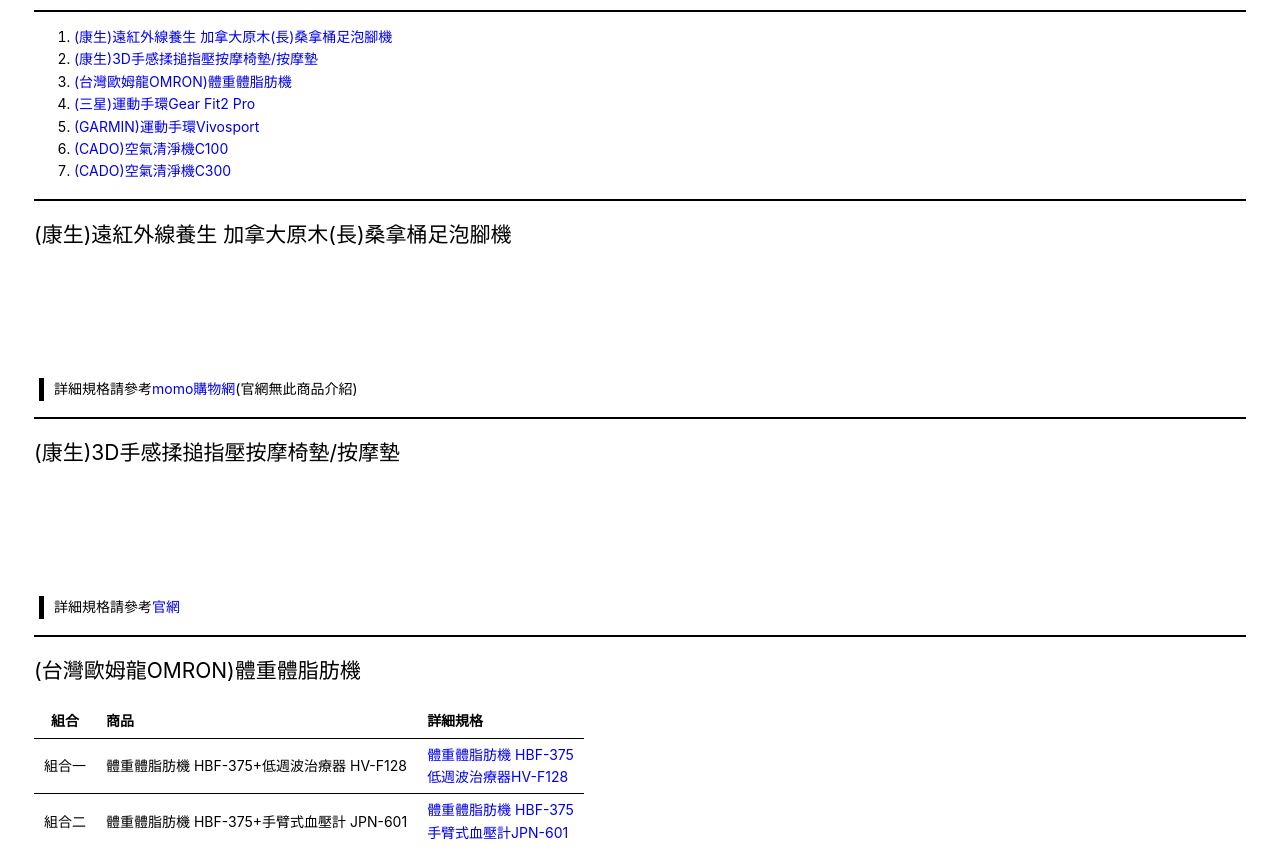
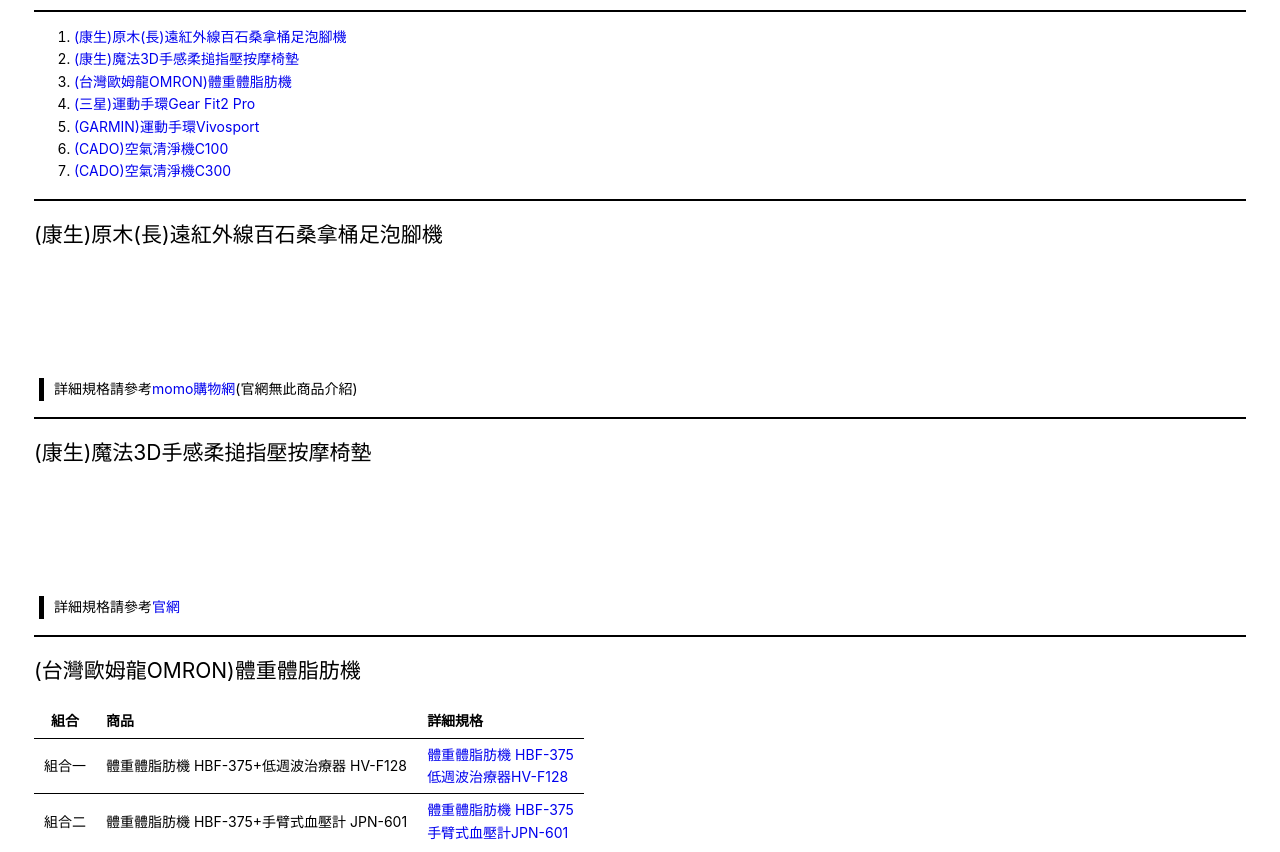
Before and after one commit to TheForceJB/theforcejb.github.io, a plain HTML site: page app/Company/wl-50/README.html in a window 1280 px wide. Shown: the top 852 px of the page. Drawn offline with nearby package versions, Linux system fonts and the light colour scheme.

Commit message:
Refactoring name of products

```diff
--- a/app/Company/wl-50/README.html
+++ b/app/Company/wl-50/README.html
@@ -23,8 +23,8 @@
     <body>
         <hr>
 <ol>
-<li><a href="#concen-foot">(康生)遠紅外線養生 加拿大原木(長)桑拿桶足泡腳機</a></li>
-<li><a href="#concen-masha">(康生)3D手感揉搥指壓按摩椅墊/按摩墊</a></li>
+<li><a href="#concen-foot">(康生)原木(長)遠紅外線百石桑拿桶足泡腳機</a></li>
+<li><a href="#concen-masha">(康生)魔法3D手感柔搥指壓按摩椅墊</a></li>
 <li><a href="#omron">(台灣歐姆龍OMRON)體重體脂肪機</a></li>
 <li><a href="#samsung">(三星)運動手環Gear Fit2 Pro</a></li>
 <li><a href="#garmin">(GARMIN)運動手環Vivosport</a></li>
@@ -32,7 +32,7 @@
 <li><a href="#c300">(CADO)空氣清淨機C300</a></li>
 </ol>
 <hr>
-<h2 id="a-id%22concen-foot%22%E5%BA%B7%E7%94%9F%E9%81%A0%E7%B4%85%E5%A4%96%E7%B7%9A%E9%A4%8A%E7%94%9F-%E5%8A%A0%E6%8B%BF%E5%A4%A7%E5%8E%9F%E6%9C%A8%E9%95%B7%E6%A1%91%E6%8B%BF%E6%A1%B6%E8%B6%B3%E6%B3%A1%E8%85%B3%E6%A9%9Fa"><a id="concen-foot">(康生)遠紅外線養生 加拿大原木(長)桑拿桶足泡腳機</a></h2>
+<h2 id="a-id%22concen-foot%22%E5%BA%B7%E7%94%9F%E5%8E%9F%E6%9C%A8%E9%95%B7%E9%81%A0%E7%B4%85%E5%A4%96%E7%B7%9A%E7%99%BE%E7%9F%B3%E6%A1%91%E6%8B%BF%E6%A1%B6%E8%B6%B3%E6%B3%A1%E8%85%B3%E6%A9%9Fa"><a id="concen-foot">(康生)原木(長)遠紅外線百石桑拿桶足泡腳機</a></h2>
 <p><img src="file:///d%3A/Works/Source%20Control/GitHub/KarateJB/theforcejb.github.io/assets/Concen-%25E6%25B3%25A1%25E8%2585%25B3%25E6%25A9%259F/001.jpg" alt=""></p>
 <p><img src="file:///d%3A/Works/Source%20Control/GitHub/KarateJB/theforcejb.github.io/assets/Concen-%25E6%25B3%25A1%25E8%2585%25B3%25E6%25A9%259F/002.gif" alt=""></p>
 <p><img src="file:///d%3A/Works/Source%20Control/GitHub/KarateJB/theforcejb.github.io/assets/Concen-%25E6%25B3%25A1%25E8%2585%25B3%25E6%25A9%259F/003.gif" alt=""></p>
@@ -40,7 +40,7 @@
 <p>詳細規格請參考<a href="https://www.momoshop.com.tw/goods/GoodsDetail.jsp?i_code=5232178">momo購物網</a>(官網無此商品介紹)</p>
 </blockquote>
 <hr>
-<h2 id="a-id%22concen-masha%22%E5%BA%B7%E7%94%9F3d%E6%89%8B%E6%84%9F%E6%8F%89%E6%90%A5%E6%8C%87%E5%A3%93%E6%8C%89%E6%91%A9%E6%A4%85%E5%A2%8A%E6%8C%89%E6%91%A9%E5%A2%8Aa"><a id="concen-masha">(康生)3D手感揉搥指壓按摩椅墊/按摩墊</a></h2>
+<h2 id="a-id%22concen-masha%22%E5%BA%B7%E7%94%9F%E9%AD%94%E6%B3%953d%E6%89%8B%E6%84%9F%E6%9F%94%E6%90%A5%E6%8C%87%E5%A3%93%E6%8C%89%E6%91%A9%E6%A4%85%E5%A2%8Aa"><a id="concen-masha">(康生)魔法3D手感柔搥指壓按摩椅墊</a></h2>
 <p><img src="file:///d%3A/Works/Source%20Control/GitHub/KarateJB/theforcejb.github.io/assets/Concen-%25E6%258C%2589%25E6%2591%25A9%25E5%25A2%258A/001.gif" alt=""></p>
 <p><img src="file:///d%3A/Works/Source%20Control/GitHub/KarateJB/theforcejb.github.io/assets/Concen-%25E6%258C%2589%25E6%2591%25A9%25E5%25A2%258A/002.jpg" alt=""></p>
 <p><img src="file:///d%3A/Works/Source%20Control/GitHub/KarateJB/theforcejb.github.io/assets/Concen-%25E6%258C%2589%25E6%2591%25A9%25E5%25A2%258A/003.jpg" alt=""></p>
```
Also changed, not shown: app/Company/wl-50/Index.html (+4 -4 lines), 1 other file.
